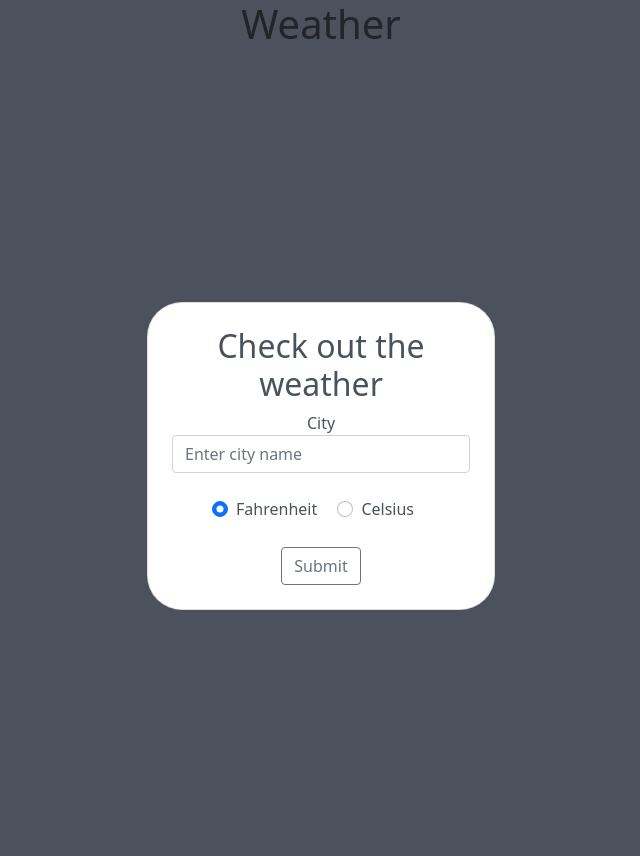
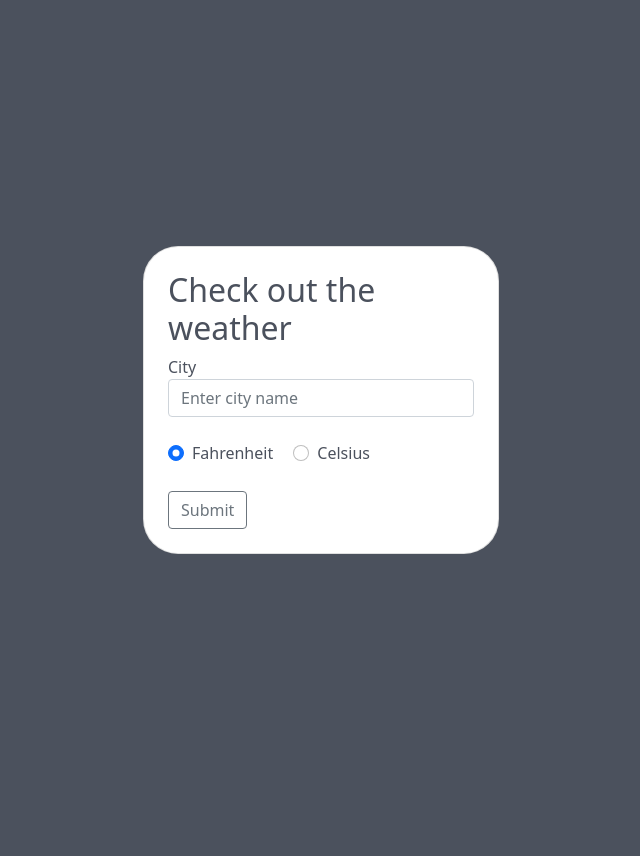
Before and after one commit to claire-md/weather_api, a Flask app: page / in a window 1280 px wide. Shown: the whole page, without its empty margins (319-959 px from the left). After the commit the page ends 554 px from the top, so only its background shows below. Run offline with Flask 2, Linux system fonts and the light colour scheme.

Commit message:
Minor change

```diff
--- a/templates/layout.html
+++ b/templates/layout.html
@@ -28,11 +28,9 @@
     {% endif %}
     {% endwith %}
 
-    <h1 align="center">Weather</h1>
-    <div align="center" class="container">
-        {% block content %}
-        {% endblock content %}
-    </div>
+
+    {% block content %}
+    {% endblock content %}
 
     <!-- Bootstrap Bundle with Popper -->
     <script
```
